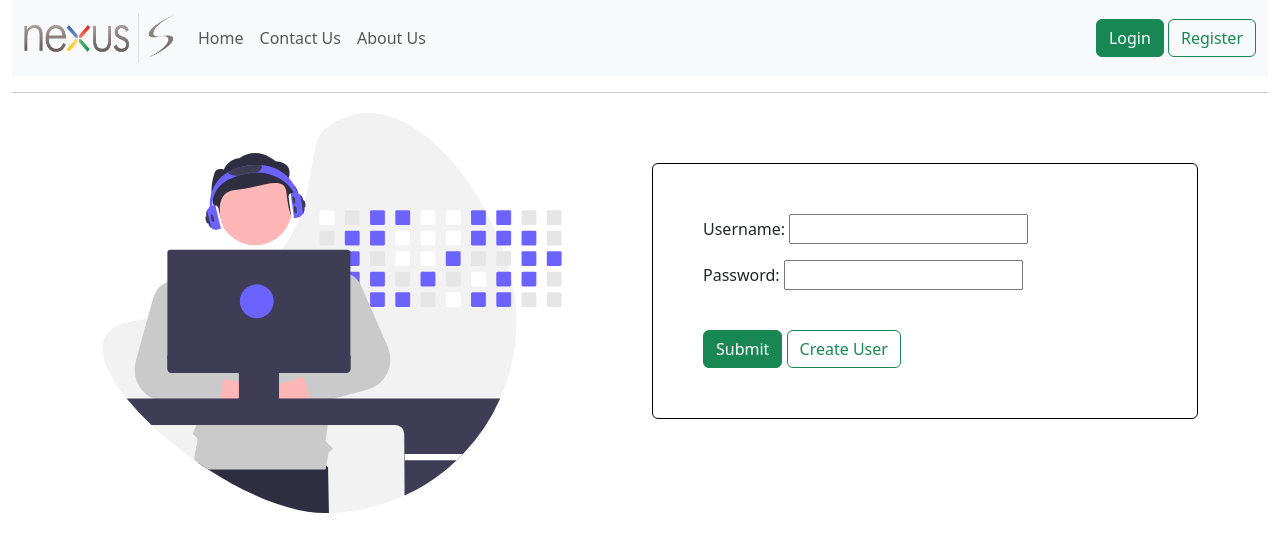
After one commit to Arom2007/Job-Portal-System, a Django app: page /account/login/ in a window 1280 px wide. The commit adds this page. Shown: the top 552 px of the page. Run offline with Django 5.2, Linux system fonts and the light colour scheme; some libraries are stand-ins or nearby versions.

Commit message:
login page done

```diff
--- /dev/null
+++ b/account/forms.py
@@ -0,0 +1,7 @@
+from django import forms
+from django.contrib.auth.models import User
+
+
+class LoginForm(forms.Form):
+    username = forms.CharField()
+    password = forms.CharField(widget=forms.PasswordInput())
--- a/account/urls.py
+++ b/account/urls.py
@@ -1,6 +1,7 @@
 from django.urls import path
-from .views import user_logout
+from .views import user_logout, UserLoginView
 
 urlpatterns= [
-    path('logout/', user_logout, name='user_logout')
+    path('logout/', user_logout, name='user_logout'),
+    path('login/', UserLoginView.as_view(), name='user_login')
 ]
--- a/account/views.py
+++ b/account/views.py
@@ -1,6 +1,35 @@
-from django.contrib.auth import logout
+from django.contrib.auth import logout, authenticate, login
 from django.shortcuts import render, redirect
+from django.views.generic import CreateView
+from django.urls import reverse_lazy
+from .forms import LoginForm
+from django.contrib import messages
+
+
 
 def user_logout(request):
     logout(request)
     return redirect('home')
+
+class UserLoginView(CreateView):
+    template_name ="account/login.html"
+    form = LoginForm
+    success_url = reverse_lazy('home')
+
+    def get(self, request, *args, **kwargs):
+        return render(request, self.template_name, context={"title": "Login", "form": self.form()})
+
+    def post(self, request, *args, **kwargs):
+        form = self.form(request.POST)
+        if form.is_valid():
+            print(form.cleaned_data)
+            un = form.cleaned_data["username"]
+            pw = form.cleaned_data["password"]
+            user = authenticate(username=un, password=pw)
+            if not user:
+                messages.error(request, "Invalid login credential")
+            else:
+                login(request, user)
+                return redirect('home')
+        else:
+            return redirect('user_login')
--- /dev/null
+++ b/templates/account/login.html
@@ -0,0 +1,23 @@
+{% extends 'layouts/base.html' %}
+{% load static %}
+{% block content %}
+
+<div class="row">
+    <div class="col-md-6">
+        <img src="{% static 'account/login.svg' %}" style="height:400px; width:500px">
+    </div>
+    <div class="col-md-6">
+
+        <div class="card" style="padding:50px; border-color:black; margin-top:50px">
+            <form method="post">
+                {% csrf_token %}
+                {{ form.as_p }}
+                <br>
+                <button type="submit" class="btn btn-success">Submit</button>
+                <a href="#" class="btn btn-outline-success">Create User</a>
+            </form>
+        </div>
+    </div>
+</div>
+
+{% endblock %}
--- a/templates/layouts/nav.html
+++ b/templates/layouts/nav.html
@@ -53,7 +53,7 @@
                 {% endif %}
             {% else %}
                 <div>
-                    <a href="#" class="btn btn-success">Login</a>
+                    <a href="{% url 'user_login' %}" class="btn btn-success">Login</a>
                     <a href="#" class="btn btn-outline-success">Register</a>
                 </div>
             {% endif %}
```
Also changed, not shown: db.sqlite3.
